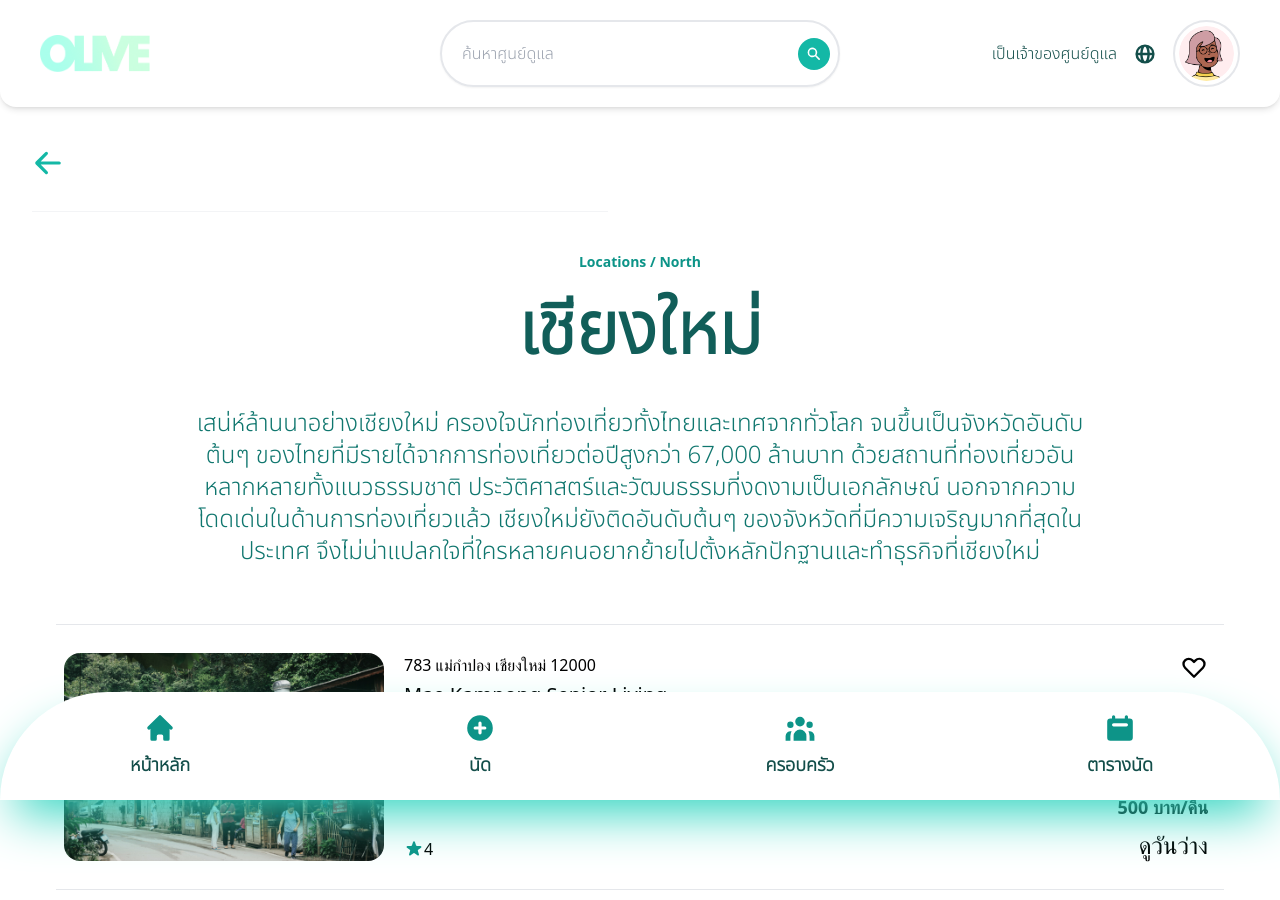
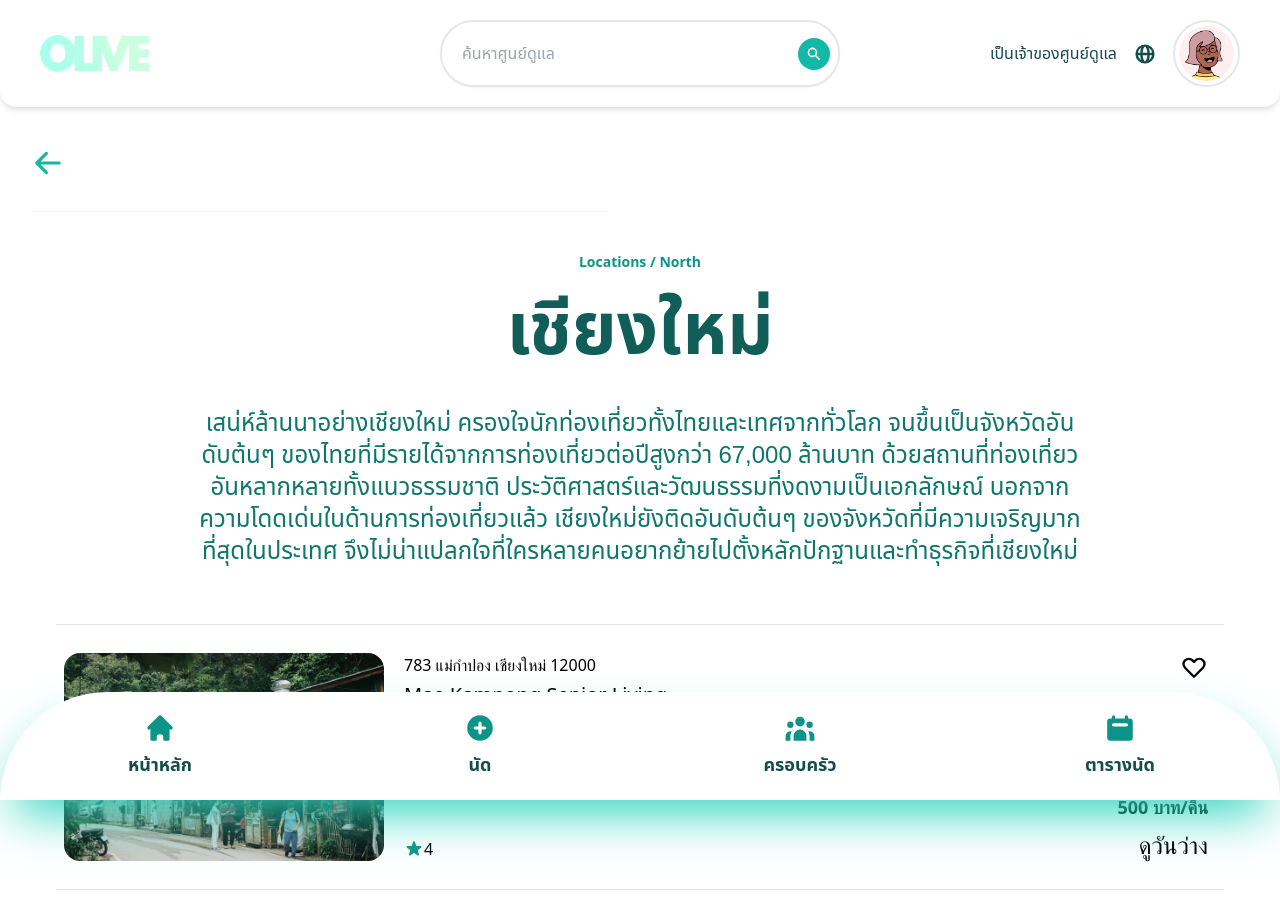
Before and after one commit to yanisapths/project-customer, a Next.js app: page /locations/north/chiangmai in a window 1280 px wide. Shown: the top 900 px of the page. Built offline with nearby package versions, Linux system fonts and the light colour scheme; no server answers; what @badrap/bar-of-progress, tailwindcss-filters would draw is missing.

Commit message:
fix build

```diff
--- a/components/Footer.js
+++ b/components/Footer.js
@@ -1,21 +1,16 @@
-import React from 'react'
-import Head from 'next/head'
+import React from "react"
+import Head from "next/head"
 import {
     HomeIcon,
     PlusCircleIcon,
     UserGroupIcon,
     CalendarIcon,
-} from '@heroicons/react/solid';
+} from "@heroicons/react/solid"
 import Link from "next/link"
 
 function Footer() {
   return (
       <footer className="fixed font-noto bottom-0 inset-x-0  text-sm md:text-lg bg-white text-teal-500 flex justify-between  font-extrabold shadow-teal-400 shadow-2xl md:rounded-t-full rounded-t-2xl">
-                <Head>
-                      <style>
-                                @import url('https://fonts.googleapis.com/css2?family=Noto+Sans+Thai:wght@300&display=swap');
-                            </style>
-                </Head>
                 <Link href="/" className="b">
                   <b>
                     <HomeIcon  className="footer-icon"/>หน้าหลัก
--- a/components/Header.js
+++ b/components/Header.js
@@ -51,11 +51,6 @@ function Header({ placeholder }) {
 
   return (
    <header className="font-noto sticky top-0 z-50 grid grid-cols-3 shadow-md bg-white p-5 md:px-10 rounded-b-2xl">
-          <Head>
-                      <style>
-                                @import url('https://fonts.googleapis.com/css2?family=Noto+Sans+Thai:wght@300&display=swap');
-                            </style>
-            </Head>
        {/* Left */}
        <div onClick={() => router.push("/")}
             className="relative flex items-center h-16 cursor-pointer my-auto">
@@ -135,7 +130,7 @@ function Header({ placeholder }) {
                                     <button
                                         onClick={signIn}
                                         className={`${
-                                        active ? 'bg-teal-500 text-white' : 'text-gray-900'
+                                        active ? "bg-teal-500 text-white" : "text-gray-900"
                                         } group flex rounded-md items-center w-full px-4 py-2 text-sm  md:text-lg`}
                                     >
                                         Sign In | Register
--- a/components/places/Tab.js
+++ b/components/places/Tab.js
@@ -7,8 +7,8 @@ const goBack = () => {
 
 function Tab() {
   return (
-    <nav class="flex text-sm font-medium border-b border-gray-100 lg:max-w-xl">
-        <ArrowLeftIcon onClick={goBack} href="" class="text-teal-500  rounded-full w-8 h-8 mb-8 cursor-pointer" />
+    <nav className="flex text-sm font-medium border-b border-gray-100 lg:max-w-xl">
+        <ArrowLeftIcon onClick={goBack} className="text-teal-500  rounded-full w-8 h-8 mb-8 cursor-pointer" />
     </nav>
   )
 }
```
